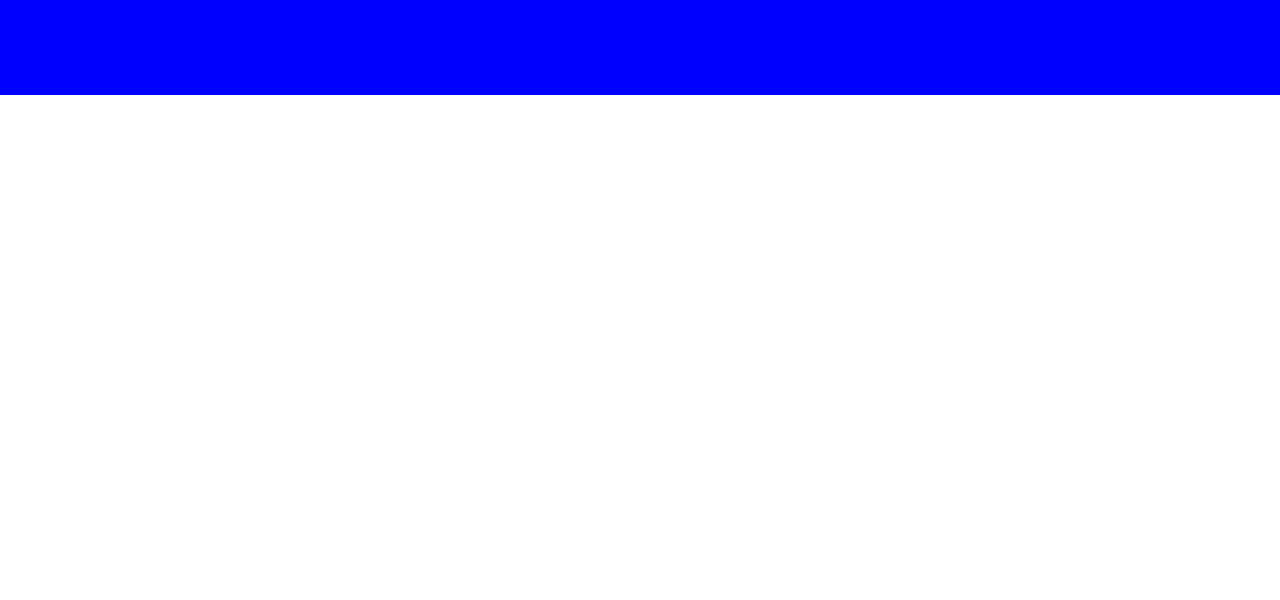
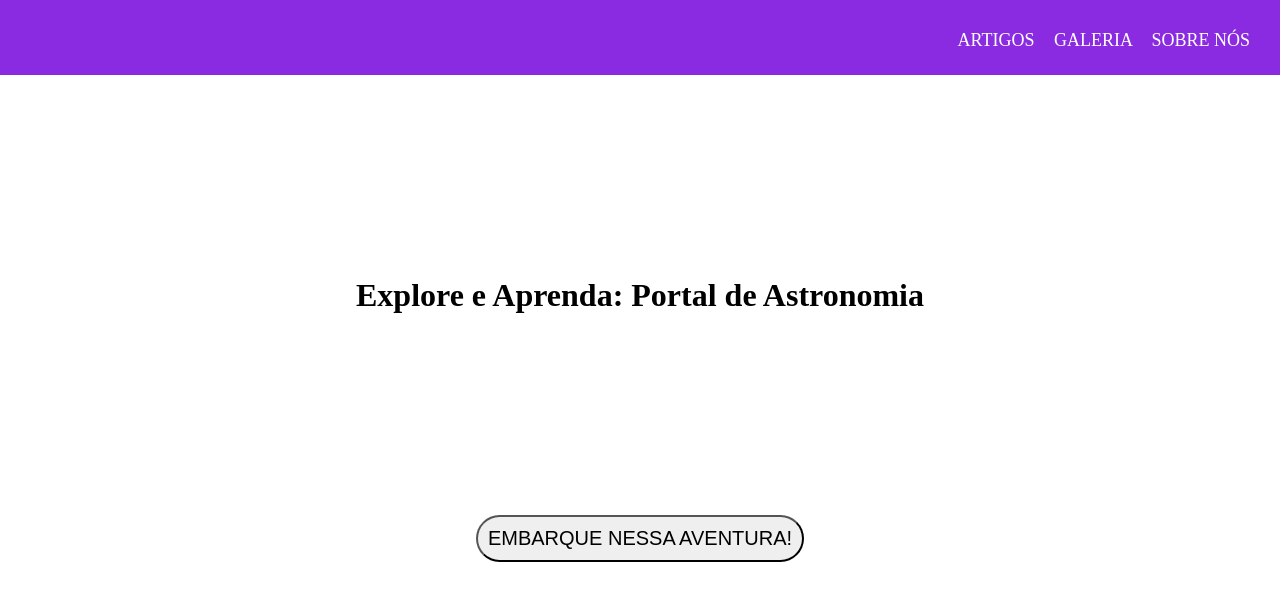
Before and after one commit to GustavoCirneFerreira/Blog-de-astronomia, a plain HTML site: page index.html in a window 1280 px wide. Drawn offline with Linux system fonts and the light colour scheme.

Commit message:
Implementações novas realizadas no menu principal

```diff
--- a/index.html
+++ b/index.html
@@ -9,7 +9,16 @@
 <body>
     <header>
         <div class="cabecalho">
+            <ul class="features">
+                <li class="features-item feature-item-first"></li><a href='#'>Artigos</a></li>
+                <li class="features-item feature-item-second"></li><a href='#'>Galeria</a></li>
+                <li class="features-item feature-item-third"></li> <a href="#">Sobre nós</a></li>
+            </ul>
         </div>
+        <div class="main-menu">
+            <h1 class="main-menu-item main-menu-item-first">Explore e Aprenda: Portal de Astronomia</h1>
+        </div>
+        <button type="button" class="main-menu-button">Embarque nessa aventura!</button>
     </header>
 </body>
 </html>
--- a/style.css
+++ b/style.css
@@ -1,13 +1,67 @@
-
-
 * {
     margin: 0;
     padding: 0;
     box-sizing: border-box;
 }
 
+/* HEADER */
+
 .cabecalho {
-    background-color: blue;
+    background-color: blueviolet;
     width: 100%;
-    height:95px;
+    height: 75px;
+    overflow: hidden;
 }
+
+.features {
+    color: white;
+    font-size: 18px;
+    float: right;
+    margin: 30px;
+    text-transform: uppercase;
+}
+
+.features-item {
+    display: inline;
+    padding-right: 15px;
+}
+
+    /* Tirar características feias dos links do header */
+a {
+    color: unset;
+    text-decoration: inherit;
+}
+
+
+/* MENU PRINCIPAL */
+
+.main-menu {
+    display: flex;
+    justify-content: center;
+    align-items: center;
+    height: 55vh;
+}
+
+    /* Código para diminuir o tamanho da palavra quando
+    a tela for pequena */
+@media screen and (max-width: 600px) {
+    .main-menu {
+      font-size: 14px;
+    }
+  }
+
+@media screen and (max-height: 400px) {
+    .main-menu {
+        font-size: 13px;
+    }
+}
+    /* Fim do código */
+
+.main-menu-button {
+    display: block;
+    margin: auto;
+    text-transform: uppercase;
+    padding:10px;
+    font-size: 20px;
+    border-radius: 45px;
+}
```
